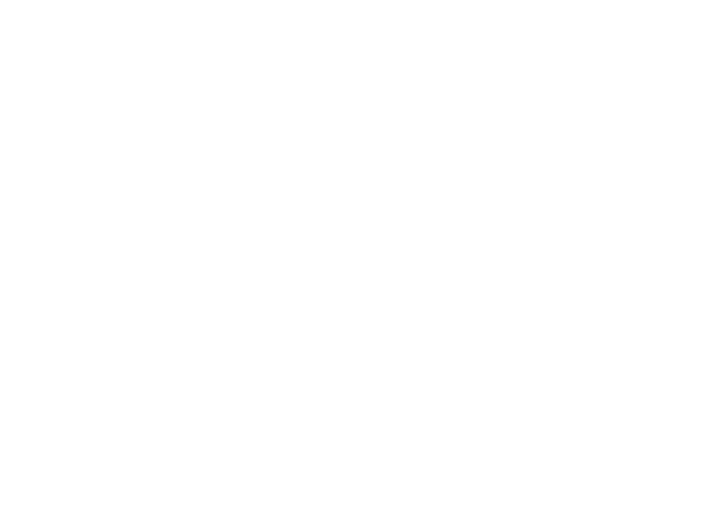
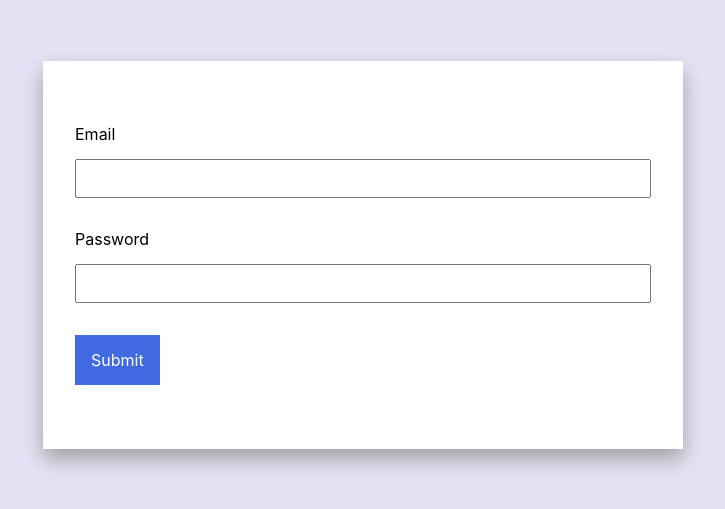
Before and after one commit to BuildForSDGCohort2/smart-CBT-frontend, a React (Create React App) app: page /Logout in a window 1280 px wide. Shown: the part 145-654 px from the top of the page, without its empty margins (277-1002 px from the left). Built offline with nearby package versions, Linux system fonts and the light colour scheme.

Commit message:
fix -- sign in style

```diff
--- a/src/App.js
+++ b/src/App.js
@@ -21,6 +21,7 @@
       <Suspense fallback={<div>Loading...</div>}>
         <Switch>
           <Route exact path="/" component={SignIn} />
+          <Route exact path="/Logout" component={SignIn} />
           <AdminRoute exact path="/admin/dashboard" component={AdminDashboard} />
           <AdminRoute exact path="/admin/account" component={Account} />
           <AdminRoute exact path="/admin/upload_question" component={UploadQuestion} />
--- a/src/assets/RouteStyle/signin.module.scss
+++ b/src/assets/RouteStyle/signin.module.scss
@@ -11,10 +11,13 @@
 
 .form--container {
   min-height: 100vh;
+  background-color: rgb(227, 227, 245);
 }
 
 .form--wrapper {
   padding: 4rem 2rem;
+  background-color: #ffffff;
+
 }
 
 .error__message {
@@ -27,7 +30,7 @@
   flex-direction: column;
   height: fit-content;
   width: 50%;
-  box-shadow: 0 10px 20px #ccc;
+  box-shadow: 0 10px 20px rgb(161, 161, 161);
   label {
     margin-bottom: 1rem;
   }
--- a/src/components/DashboardTopBar/index.jsx
+++ b/src/components/DashboardTopBar/index.jsx
@@ -7,7 +7,7 @@
   return (
     <section className={style["topbar"]}>
       <div>
-        <span>Welcome {"Admin"}</span>
+        <span>Welcome </span>
       </div>
       <div className={style["user__toolbar"]}>
         <span>
--- a/src/components/StudentComp/index.jsx
+++ b/src/components/StudentComp/index.jsx
@@ -120,7 +120,7 @@
         </Formik>
 
         <div className={style["table"]}>
-          {Table}
+          { !selectCourse.selectCourse && Table}
 
           <div className={style["action__area"]}>
             <Button type="button" className="refresh">
```
